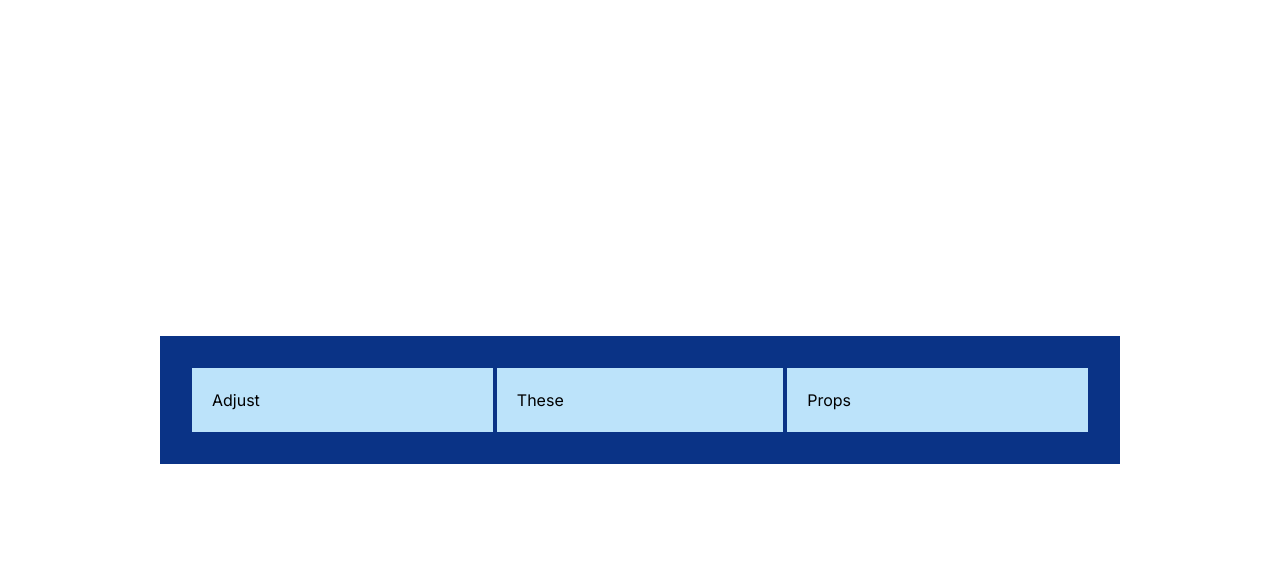
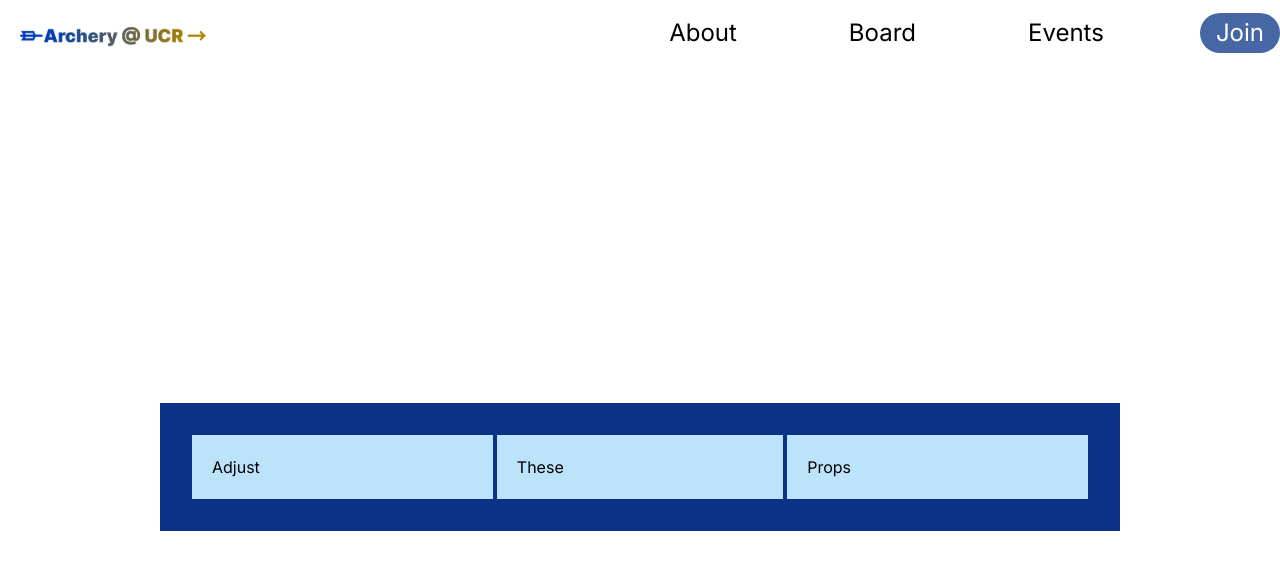
Before and after one commit to acm-ucr/archery-website, a Next.js app: page / in a window 1280 px wide. Shown: the top 570 px of the page. Built offline with nearby package versions, Linux system fonts and the light colour scheme.

Commit message:
Implemented Navbar

```diff
--- a/src/app/layout.tsx
+++ b/src/app/layout.tsx
@@ -1,6 +1,7 @@
 import "./globals.css";
 import { Inter } from "next/font/google";
 import { ReactQueryClientProvider } from "@/utils/react-query";
+import Navbar from "@/components/navbar";
 
 const inter = Inter({ subsets: ["latin"] });
 
@@ -17,7 +18,10 @@ export default function RootLayout({ children }: LayoutProps) {
   return (
     <html lang="en">
       <body className={inter.className}>
-        <ReactQueryClientProvider>{children}</ReactQueryClientProvider>
+        <ReactQueryClientProvider>
+          <Navbar />
+          {children}
+        </ReactQueryClientProvider>
       </body>
     </html>
   );
--- a/src/components/navbar.tsx
+++ b/src/components/navbar.tsx
@@ -0,0 +1,31 @@
+"use client";
+import { navbarLinks } from "@/data/navbarLinks";
+import Link from "next/link";
+import Image from "next/image";
+import NavbarLogo from "@/public/NavBar.png";
+
+const navbar = () => {
+  return (
+    <nav className="">
+      <div className="flex">
+        <Link href="/" className="mt-2 ml-2">
+          <Image src={NavbarLogo} alt="NavbarLogo" className="w-1/3" />
+        </Link>
+
+        <div className="flex items-center gap-20 text-2xl">
+          {navbarLinks.map(({ link, name }, index) => (
+            <Link
+              key={link}
+              href={link}
+              className={`last:bg-archery-blue-600 flex h-10 items-center justify-center px-4 text-black last:rounded-full last:text-white`}
+            >
+              {name}
+            </Link>
+          ))}
+        </div>
+      </div>
+    </nav>
+  );
+};
+
+export default navbar;
--- /dev/null
+++ b/src/data/navbarLinks.ts
@@ -0,0 +1,6 @@
+export const navbarLinks = [
+  { name: "About", link: "/about" },
+  { name: "Board", link: "/board" },
+  { name: "Events", link: "/events" },
+  { name: "Join", link: "/join" },
+];
```
Also changed, not shown: public/NavBar.png (added).
